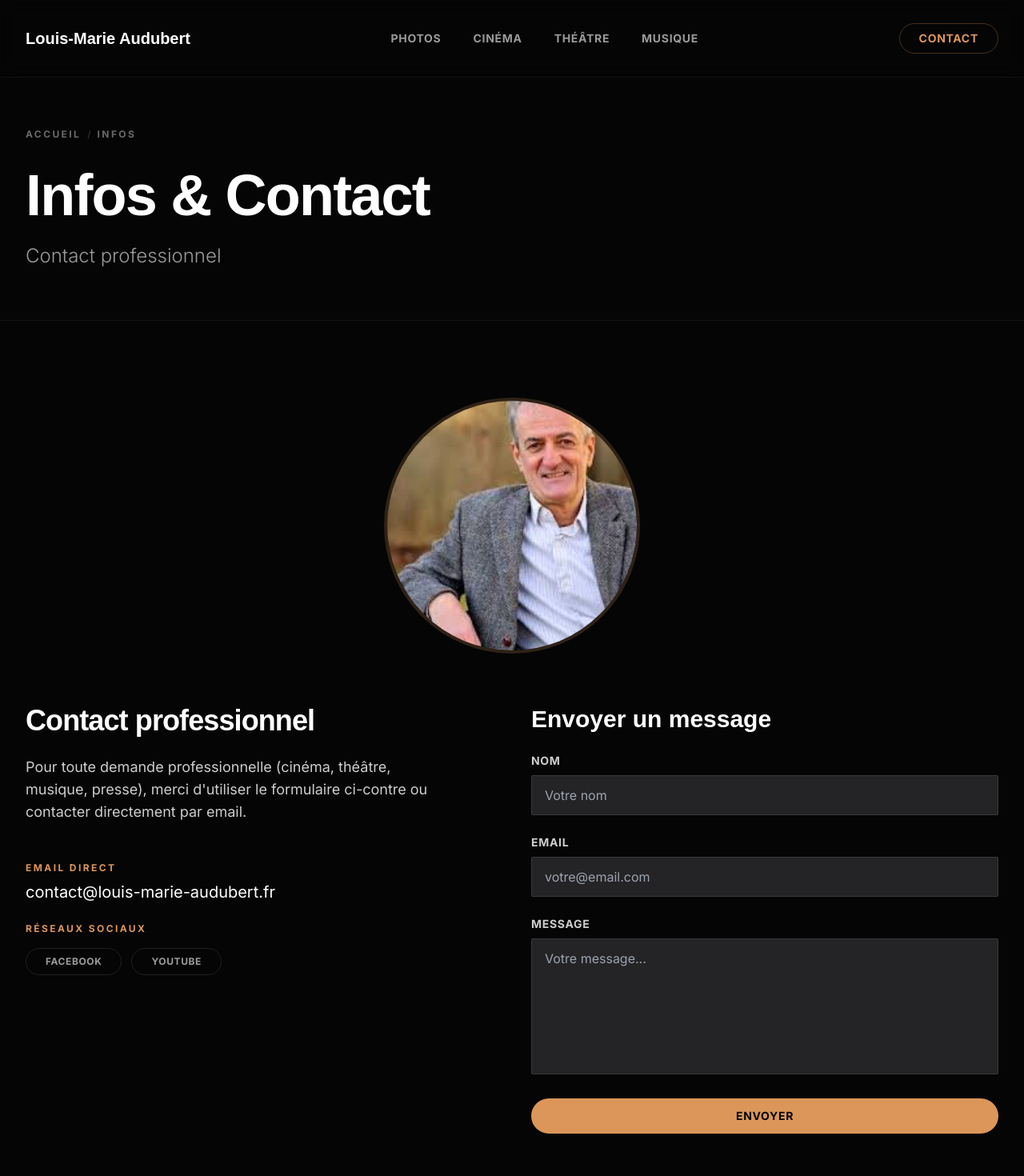
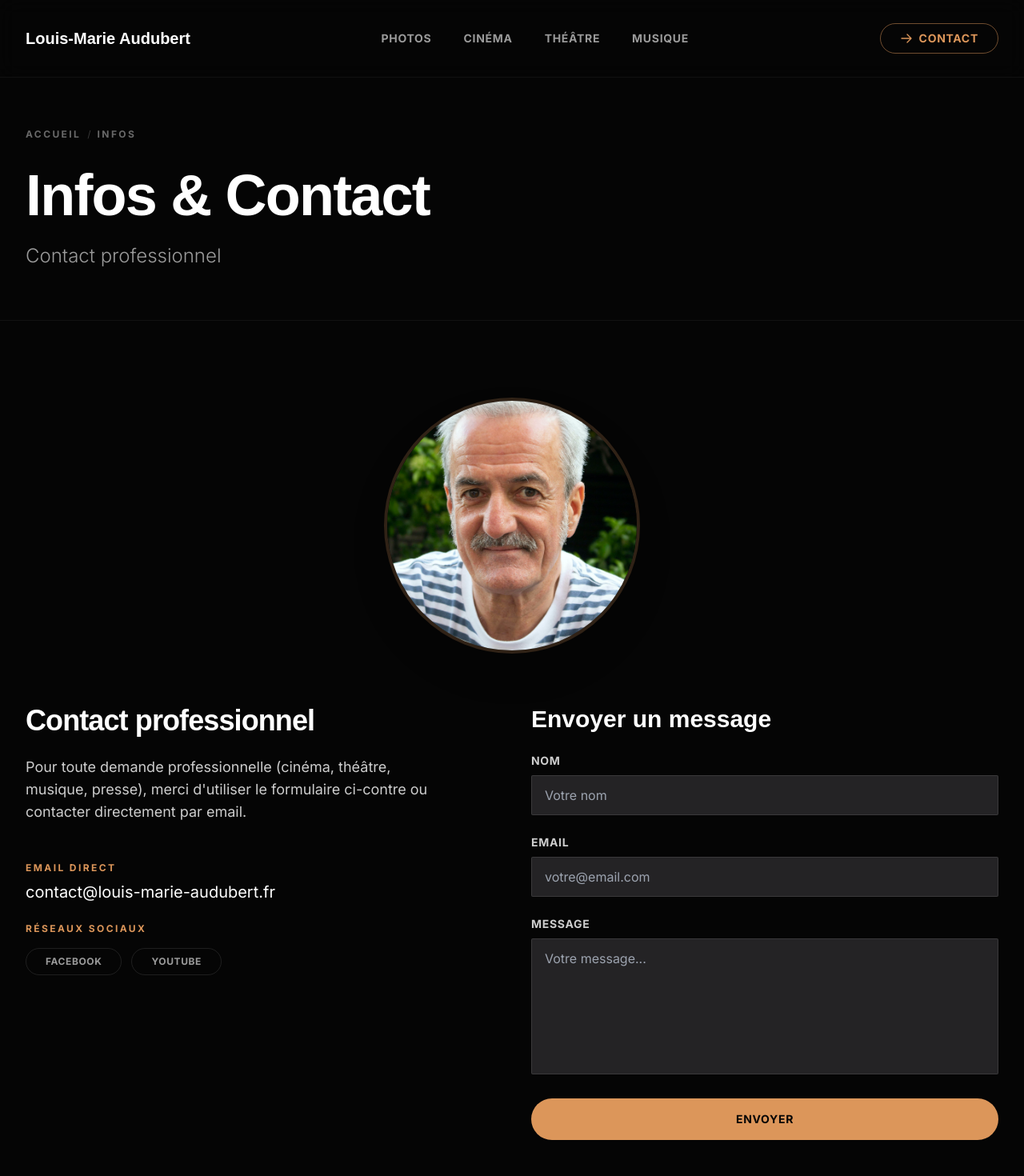
Before and after one commit to charles014poirier-source/Louismarie, a Next.js app: page /infos in a window 1280 px wide. Shown: the top 1470 px of the page at 80% size. Built offline with nearby package versions, Linux system fonts and the light colour scheme; a web font is replaced by a local one.

Commit message:
Update CTA

```diff
--- a/app/infos/page.tsx
+++ b/app/infos/page.tsx
@@ -29,12 +29,12 @@ export default function InfosPage() {
         <div className="py-16 lg:py-24">
           <ScrollReveal>
             <div className="mb-16 flex justify-center">
-              <div className="relative aspect-square w-64 overflow-hidden rounded-full border-4 border-lma-gold/20 lg:w-80">
+              <div className="relative aspect-square w-64 overflow-hidden rounded-full border-4 border-lma-gold/20 lg:w-80 shadow-2xl">
                 <Image
-                  src="/Image/Portrait sourire.jpg"
+                  src="/Image/IMG_5066.jpg"
                   alt="Louis-Marie Audubert"
                   fill
-                  className="object-cover"
+                  className="object-cover object-center"
                   sizes="(max-width: 640px) 256px, 320px"
                   priority
                 />
@@ -155,9 +155,15 @@ export default function InfosPage() {
 
                       <button
                         type="submit"
-                        className="w-full rounded-full bg-lma-gold px-8 py-3 text-sm font-bold uppercase tracking-wider text-background transition-all hover:bg-lma-gold/90"
+                        className="group relative w-full overflow-hidden rounded-full bg-lma-gold px-8 py-4 text-sm font-bold uppercase tracking-wider text-background transition-all hover:scale-105 hover:shadow-lg hover:shadow-lma-gold/30 focus:outline-none focus:ring-2 focus:ring-lma-gold focus:ring-offset-2 focus:ring-offset-background"
                       >
-                        Envoyer
+                        <span className="relative z-10">
+                          Envoyer
+                        </span>
+                        <div className="absolute inset-0 -translate-x-full group-hover:translate-x-0 transition-transform duration-500">
+                          <div className="absolute inset-0 bg-gradient-to-r from-transparent via-white/30 to-transparent" />
+                        </div>
+                        <div className="absolute inset-0 bg-gradient-to-r from-transparent via-white/20 to-white/20 opacity-0 group-hover:opacity-100 transition-opacity duration-300" />
                       </button>
                     </form>
                   )}
--- a/app/theatre/page.tsx
+++ b/app/theatre/page.tsx
@@ -30,21 +30,26 @@ export default function TheatrePage() {
                   <div
                     className="group relative aspect-[4/3] overflow-hidden rounded-[2px] border border-white/5 transition-all hover:border-lma-gold/30"
                   >
-                    <img
-                      src={highlight.image}
-                      alt={highlight.title}
-                      className="h-full w-full object-cover transition-transform duration-700 group-hover:scale-105"
-                    />
-                    <div className="absolute inset-0 bg-black/60" />
-                    <div className="absolute inset-0 flex flex-col justify-end p-8">
+                    <div className="absolute inset-0 flex items-center justify-center p-6">
+                      <img
+                        src={highlight.image}
+                        alt={highlight.title}
+                        className="max-h-full max-w-full object-contain transition-transform duration-700 group-hover:scale-105"
+                        style={{
+                          transform: highlight.scale ? `scale(${highlight.scale})` : undefined,
+                        }}
+                      />
+                    </div>
+                    <div className="absolute inset-0 bg-gradient-to-t from-black/80 via-black/50 to-transparent" />
+                    <div className="absolute inset-0 flex flex-col justify-end p-6 lg:p-8">
                       <Badge variant="gold">{highlight.period}</Badge>
-                      <h3 className="mt-4 font-display text-2xl font-bold text-foreground group-hover:text-lma-gold lg:text-3xl">
+                      <h3 className="mt-3 font-display text-xl font-bold text-foreground group-hover:text-lma-gold lg:text-2xl">
                         {highlight.title}
                       </h3>
-                      <p className="mt-2 text-sm text-foreground/60">
+                      <p className="mt-2 text-sm font-medium text-foreground/90 lg:text-base">
                         {highlight.role} • {highlight.director}
                       </p>
-                      <p className="mt-1 text-xs text-foreground/40">
+                      <p className="mt-1 text-xs text-foreground/70 lg:text-sm">
                         {highlight.venue}
                       </p>
                     </div>
--- a/components/Header.tsx
+++ b/components/Header.tsx
@@ -62,9 +62,18 @@ export default function Header() {
           <div className="hidden lg:flex">
             <Link
               href="/infos"
-              className="rounded-full border border-lma-gold/30 px-6 py-2 text-sm font-bold uppercase tracking-wider text-lma-gold transition-all hover:border-lma-gold hover:bg-lma-gold hover:text-background"
+              className="group relative overflow-hidden rounded-full border border-lma-gold/50 px-6 py-2 text-sm font-bold uppercase tracking-wider text-lma-gold transition-all hover:border-lma-gold hover:shadow-lg hover:shadow-lma-gold/40"
             >
-              Contact
+              <span className="relative z-10 flex items-center gap-2">
+                <svg className="h-4 w-4 transition-transform duration-300 group-hover:translate-x-1" fill="none" viewBox="0 0 24 24" strokeWidth="2" stroke="currentColor">
+                  <path strokeLinecap="round" strokeLinejoin="round" d="M13.5 4.5L21 12m0 0l-7.5 7.5M21 12H3" />
+                </svg>
+                Contact
+              </span>
+              <div className="absolute inset-0 -translate-x-full group-hover:translate-x-0 transition-transform duration-500">
+                <div className="absolute inset-0 bg-gradient-to-r from-transparent via-lma-gold/30 to-transparent" />
+              </div>
+              <div className="absolute inset-0 bg-gradient-to-r from-transparent via-lma-gold/20 to-lma-gold/20 opacity-0 group-hover:opacity-100 transition-opacity duration-300" />
             </Link>
           </div>
 
@@ -116,9 +125,12 @@ export default function Header() {
               <Link
                 href="/infos"
                 onClick={() => setMobileMenuOpen(false)}
-                className="text-2xl font-display font-bold uppercase tracking-tight text-lma-gold"
+                className="group relative inline-flex items-center gap-3 text-2xl font-display font-bold uppercase tracking-tight text-lma-gold"
               >
-                Contact
+                <svg className="h-5 w-5 transition-transform duration-300 group-hover:translate-x-1" fill="none" viewBox="0 0 24 24" strokeWidth="2" stroke="currentColor">
+                  <path strokeLinecap="round" strokeLinejoin="round" d="M13.5 4.5L21 12m0 0l-7.5 7.5M21 12H3" />
+                </svg>
+                <span>Contact</span>
               </Link>
             </div>
           </div>
--- a/components/ParallaxHero.tsx
+++ b/components/ParallaxHero.tsx
@@ -133,8 +133,8 @@ export default function ParallaxHero() {
               <CTA href="/cinema" variant="primary">
                 Voir la bande-démo
               </CTA>
-              <CTA href="/photos" variant="outline">
-                Galerie photo
+              <CTA href="/infos" variant="outline">
+                Me contacter
               </CTA>
             </div>
           </div>
--- a/data/profile.ts
+++ b/data/profile.ts
@@ -365,7 +365,8 @@ export const profile = {
         director: "Louis-Marie Audubert",
         venue: "Représentations région parisienne mars-juin",
         company: "Comédie",
-        image: "https://images.unsplash.com/photo-1503095396549-807759245b35?w=600&q=80",
+        image: "/Image/Affiche Attachez le coq !_page-0001.jpg",
+        scale: 1.1,
       },
       {
         id: 2,
@@ -375,7 +376,8 @@ export const profile = {
         director: "Louis-Marie Audubert",
         venue: "Moulin de la Bièvre et petites salles du 92 - Honneur aux Femmes 14/18 en tournée régions",
         company: "Jean-Pierre MARTINEZ",
-        image: "https://images.unsplash.com/photo-1507676184212-d03ab07a01bf?w=600&q=80",
+        image: "/Image/ic_large_w900h600q100_affiche-avril.jpg",
+        scale: 1.1,
       },
     ],
     productions: [
```
Also changed, not shown: public/Image/Affiche Attachez le coq !_page-0001.jpg (added), public/Image/ic_large_w900h600q100_affiche-avril.jpg (added).
